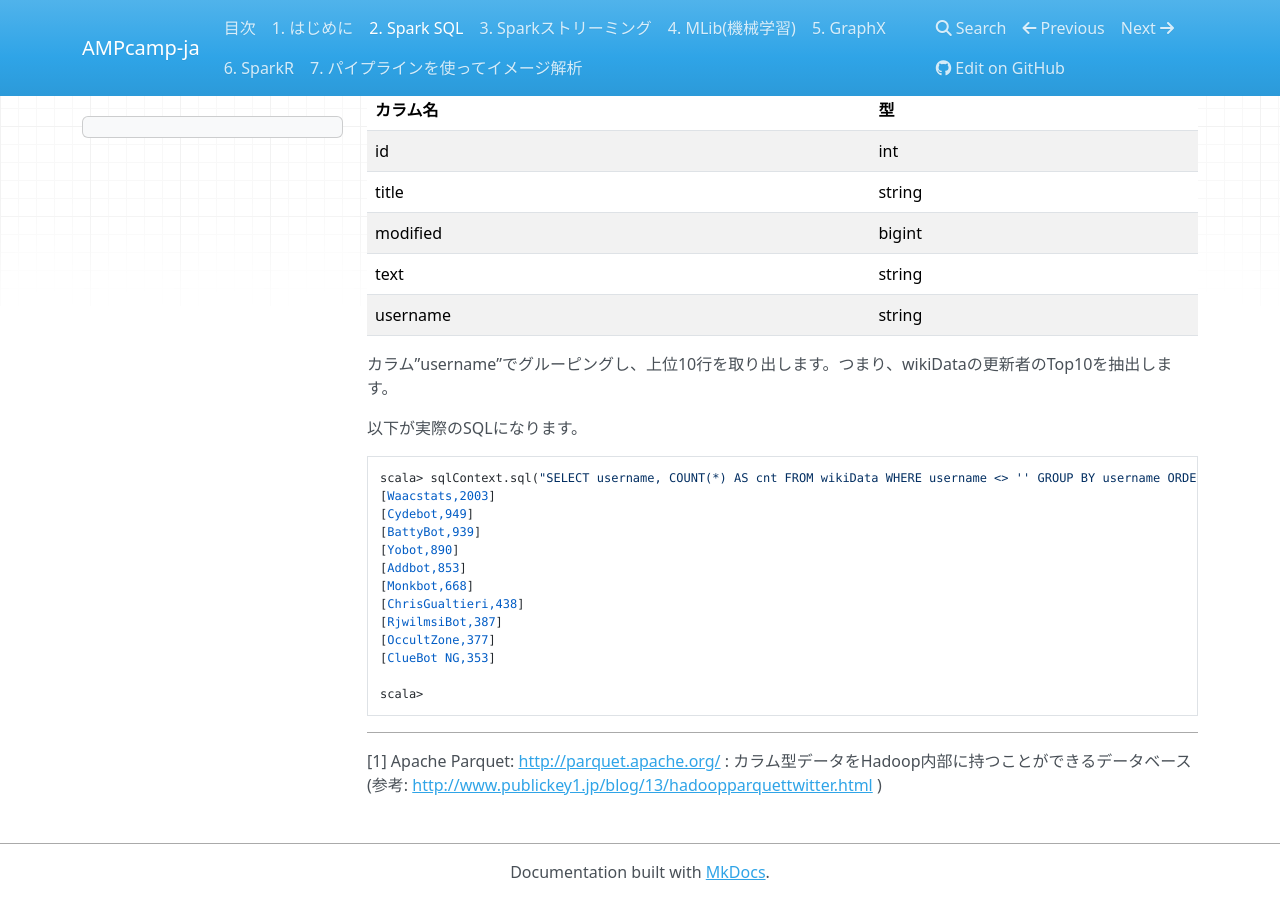
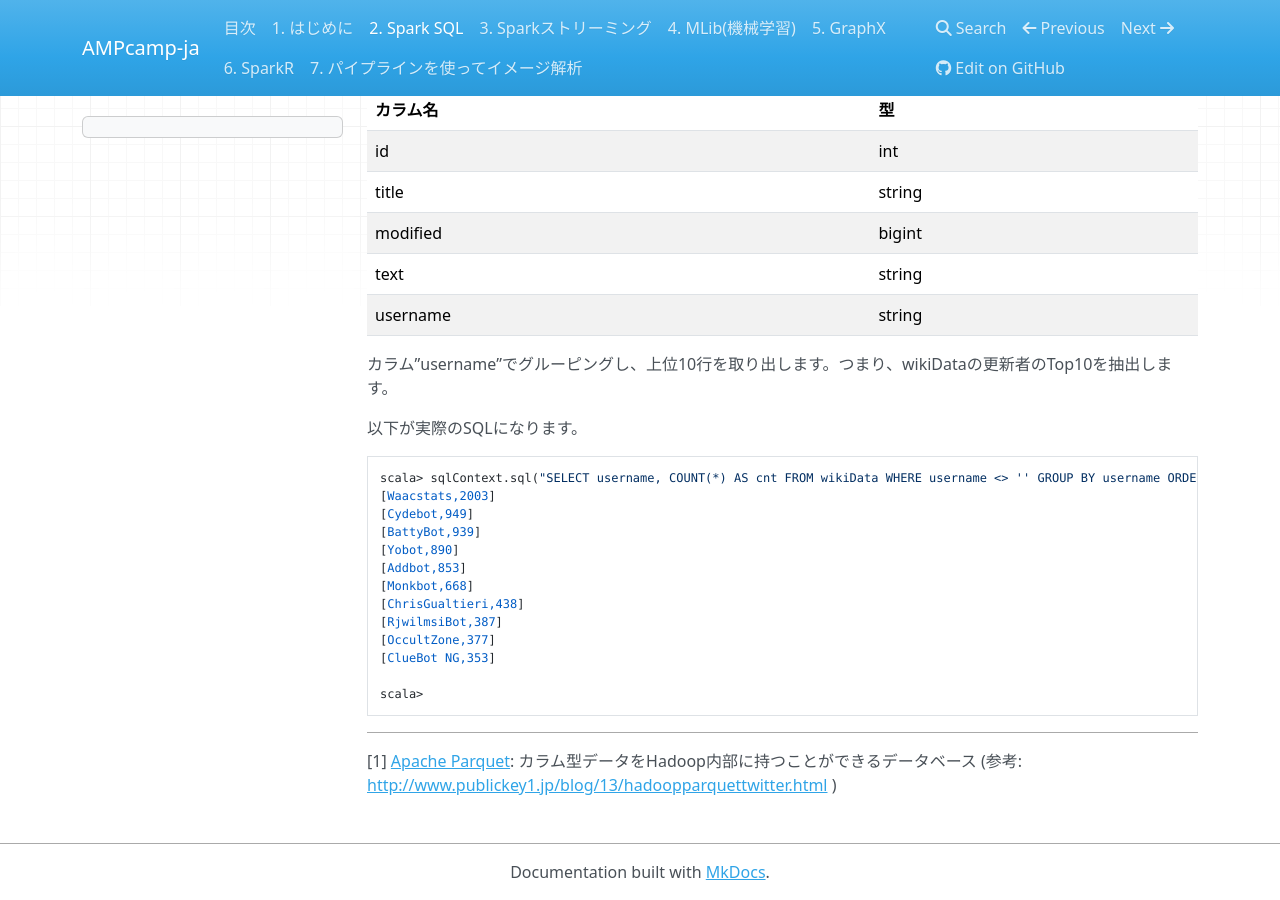
Before and after one commit to m-kiuchi/AMPcamp-ja, an MkDocs documentation site: the page built from docs/spark-sql.md, in a window 1280 px wide and 900 px high, scrolled down 946 px. Built offline with MkDocs 1.6.1, drawn with Linux system fonts in a browser that asks for light colours; nearby versions of some CDN libraries; old or Windows-style settings are respelled for this version of MkDocs; some of the changed lines change nothing that is shown.

Commit message:
Update spark-sql.md

```diff
--- a/docs/spark-sql.md
+++ b/docs/spark-sql.md
@@ -79,4 +79,4 @@ scala>
 
 ------------------------------
 <a id="[1]"></a>
-[1] Apache Parquet: [http://parquet.apache.org/](http://parquet.apache.org/) : カラム型データをHadoop内部に持つことができるデータベース (参考: [http://www.publickey1.jp/blog/13/hadoopparquettwitter.html](http://www.publickey1.jp/blog/13/hadoopparquettwitter.html) )
+[1] [Apache Parquet](http://parquet.apache.org/): カラム型データをHadoop内部に持つことができるデータベース (参考: [http://www.publickey1.jp/blog/13/hadoopparquettwitter.html](http://www.publickey1.jp/blog/13/hadoopparquettwitter.html) )
```
